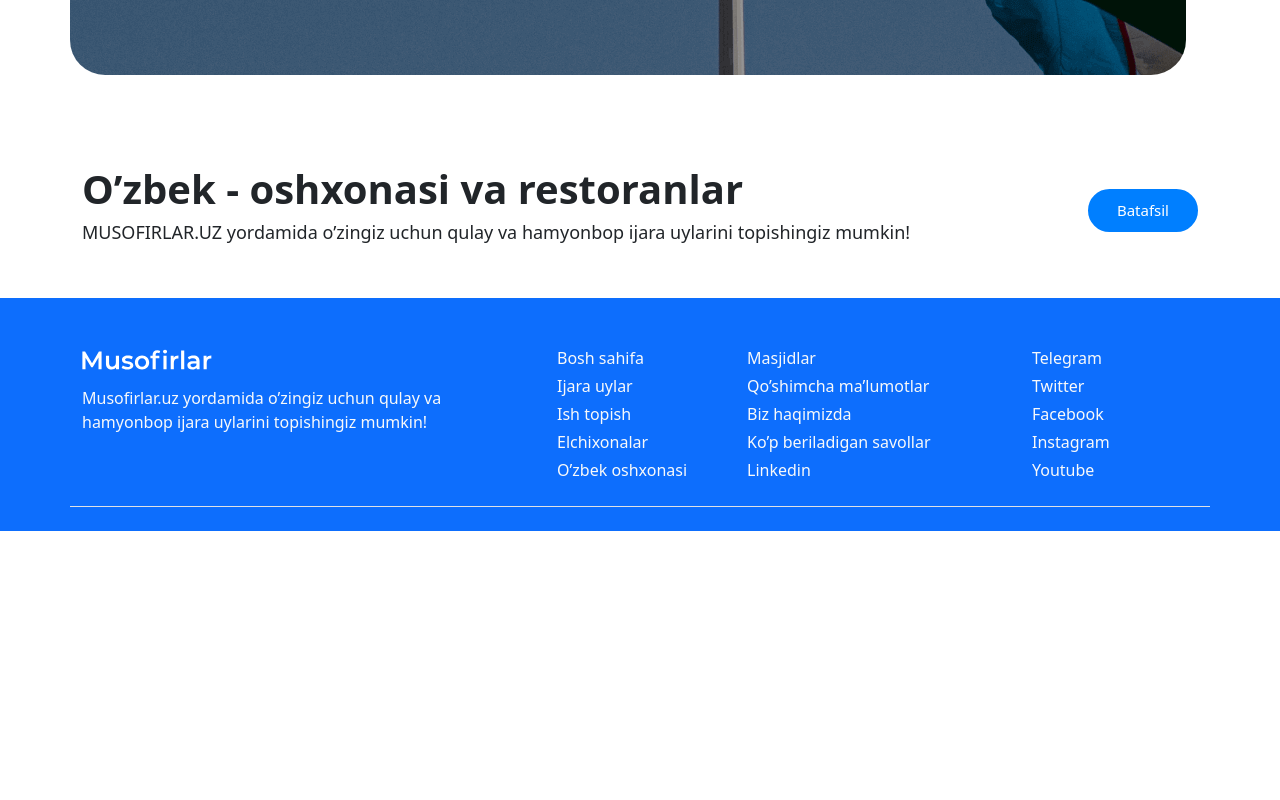
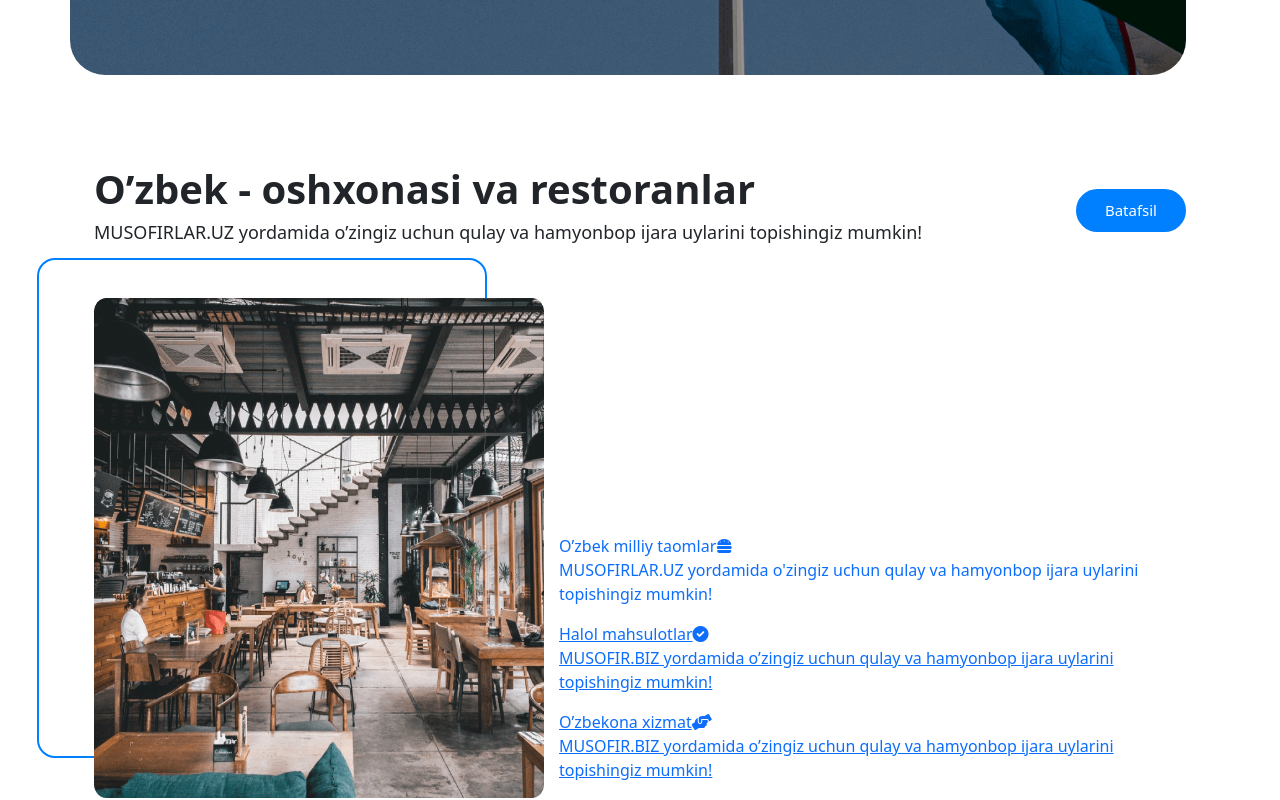
Before and after one commit to Milliy-Dasturchilar/musofirlar.frontend, a React (Create React App) app: page / in a window 1280 px wide. Shown: the part 2860-3660 px from the top of the page. Before the commit the page ends 3391 px from the top, so only its background shows below. Built offline with nearby package versions, Linux system fonts and the light colour scheme.

Commit message:
elchixonalara maindaga

```diff
--- a/src/components/main-card/CardTop.js
+++ b/src/components/main-card/CardTop.js
@@ -1,6 +1,9 @@
 import React from "react";
 import ButtonMain from "../buttonMain/Button-main";
 class CardTop extends React.Component {
+  constructor(props) {
+    super(props);
+  }
   render() {
     return (
       <div
@@ -15,12 +18,11 @@
           style={{
             fontSize: "18px",
             lineHeight: "35px",
-            marginBottom: '0px',
-            paddingBottom:'0px'
-
+            marginBottom: "0px",
+            paddingBottom: "0px",
           }}
         >
-          <b style={{ fontSize: "40px", }}>{this.props.cardTitle}</b> <br />
+          <b style={{ fontSize: "40px" }}>{this.props.cardTitle}</b> <br />
           {this.props.cartText}
         </p>
         <ButtonMain />
--- a/src/components/mainWork/mainWorkContent/MainWorkContent.css
+++ b/src/components/mainWork/mainWorkContent/MainWorkContent.css
@@ -1,3 +1,7 @@
+.right {
+  text-align: right;
+}
+
 .work-bottom-card {
   margin-top: 30px;
   padding: 30px;
--- a/src/components/mainWork/mainWorkContent/MainWorkContent.js
+++ b/src/components/mainWork/mainWorkContent/MainWorkContent.js
@@ -5,10 +5,9 @@
   constructor(props) {
     super(props);
   }
-  state = {};
   render() {
     return (
-      <div className="work-bottom-left col-md-7">
+      <div className={"work-bottom-left col-md-7"}>
         <a href="#" className="text-decoration-none">
           <div className="work-bottom-card">
             <div>
--- a/src/pages/home/Home.css
+++ b/src/pages/home/Home.css
@@ -4,3 +4,27 @@
   width: inherit;
   border-radius: 35px;
 }
+
+.main-kitchen-bottom{
+    display: flex;
+  align-items: flex-end;
+  justify-content: space-between;
+  margin: 0;
+}
+
+.Main-kitchen-Photo{
+  position: relative;
+}
+
+.Main-kitchen-Photo::before{
+  content: '';
+  display: inline-block;
+  position: absolute;
+  right: 60px;
+  width: 450px;
+  height: 500px;
+  border: 2px solid #007FFF;
+  border-radius: 18px;
+  bottom: 40px;
+  z-index: -1;
+}
--- a/src/pages/home/Home.js
+++ b/src/pages/home/Home.js
@@ -5,7 +5,9 @@
 import MainWork from "../../components/mainWork/MainWork";
 import CardTop from "../../components/main-card/CardTop";
 import photo from "./flat.png";
-import mapImage from './mapImage.png'
+import mapImage from './mapImage.png';
+import kitchenImage from './oshxona.png'
+import MainWorkContent from "../../components/mainWork/mainWorkContent/MainWorkContent";
 
 class Home extends React.Component {
   render() {
@@ -56,12 +58,69 @@
         </div>
 
         {/* Oshxona Restoran */}
-        <CardTop
-          cardTitle={"O’zbek - oshxonasi va restoranlar"}
-          cartText={
-             ' MUSOFIRLAR.UZ yordamida o’zingiz uchun qulay va hamyonbop ijara uylarini topishingiz mumkin!'
-          }
-        />
+        <div className="container">
+          <CardTop
+            cardTitle={"O’zbek - oshxonasi va restoranlar"}
+            cartText={
+              " MUSOFIRLAR.UZ yordamida o’zingiz uchun qulay va hamyonbop ijara uylarini topishingiz mumkin!"
+            }
+          />
+
+          <div
+            className="main-kitchen-bottom row mt-5"
+            style={{
+              display: "flex",
+              alignItems: "flex-end",
+              justifyContent: "space-between",
+            }}
+          >
+            <div className=" Main-kitchen-Photo  col-md-5">
+              <img
+                src={kitchenImage}
+                style={{ width: "450px", height: "500px" }}
+              />
+            </div>
+
+            <div className="kitchen-right col-md-7">
+              <a href="#" className="text-decoration-none">
+                <div>
+                  <div>
+                    <span>O’zbek milliy taomlar</span>
+                    <i class="fas fa-hamburger"></i>
+                  </div>
+                  <p>
+                    MUSOFIRLAR.UZ yordamida o'zingiz uchun qulay va hamyonbop
+                    ijara uylarini topishingiz mumkin!
+                  </p>
+                </div>
+              </a>
+              <a href="#">
+                <div>
+                  <div>
+                    <span>Halol mahsulotlar</span>
+                    <i class="fas fa-check-circle"></i>
+                  </div>
+                  <p>
+                    MUSOFIR.BIZ yordamida o’zingiz uchun qulay va hamyonbop
+                    ijara uylarini topishingiz mumkin!
+                  </p>
+                </div>
+              </a>
+              <a href="#">
+                <div>
+                  <div>
+                    <span>O’zbekona xizmat</span>
+                    <i class="fas fa-hands-helping"></i>
+                  </div>
+                  <p>
+                    MUSOFIR.BIZ yordamida o’zingiz uchun qulay va hamyonbop
+                    ijara uylarini topishingiz mumkin!
+                  </p>
+                </div>
+              </a>
+            </div>
+          </div>
+        </div>
       </div>
     );
   }
```
Also changed, not shown: src/pages/home/oshxona.png (added).
